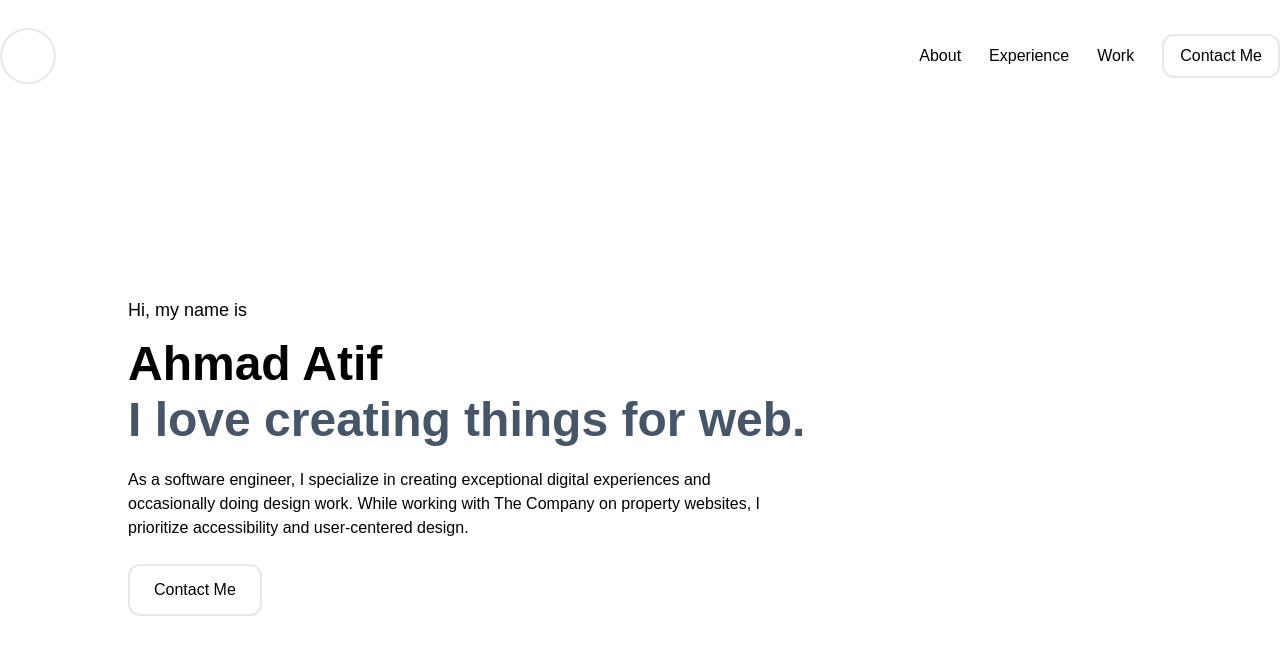
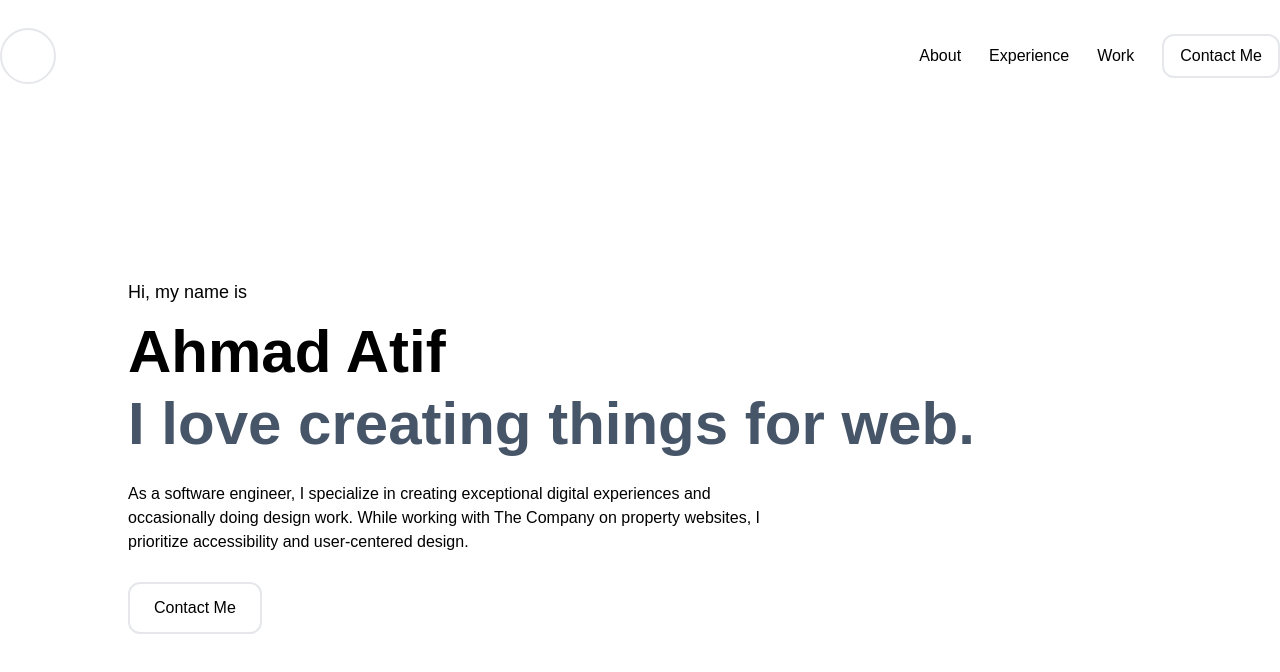
Before and after one commit to ahmadatif23/portfolio-v1, a Next.js app: page / in a window 1280 px wide. Shown: the top 672 px of the page. Built offline with nearby package versions, Linux system fonts and the light colour scheme.

Commit message:
improve sidebar for mobile

```diff
--- a/components/Navbar.js
+++ b/components/Navbar.js
@@ -37,13 +37,13 @@ export default function Navbar() {
             </div>
           </div>
 
-          <div className={ 'absolute top-0 h-screen bg-slate-200 bg-opacity-95 transition-all duration-700 ease-in-out overflow-hidden transform ' + (menu ? 'left-0' : '-left-1/2') }>
+          <div className={ 'absolute top-0 w-full h-screen bg-slate-200 bg-opacity-[96%] transition-all duration-700 ease-in-out overflow-hidden transform ' + (menu ? 'left-0' : '-left-full') }>
             <div className="w-full h-full flex flex-col justify-center">
               <div className="flex items-center justify-center mt-10">
                 <div className="w-14 h-14 border-2 border-white rounded-full flex items-center justify-center"></div>
               </div>
 
-              <div className="flex-1 flex items-center">
+              <div className="flex-1 w-full flex justify-center items-center">
                 <div className="flex flex-col items-center gap-7 px-7">
                   <ul className="flex flex-col items-center gap-7">
                     <li>About</li>
--- a/pages/index.js
+++ b/pages/index.js
@@ -16,9 +16,9 @@ export default function Home() {
       <main className='w-full h-full flex flex-col justify-center'>
         <section className='text-center sm:text-start'>
           <p className='text-lg mb-4'>Hi, my name is</p>
-          <h1 className='md:text-5xl text-4xl  font-bold leading-none mb-2'>Ahmad Atif</h1>
-          <h1 className='md:text-5xl text-4xl  font-bold text-slate-600 leading-none mb-6'>I love creating things for web.</h1>
-          <p className='max-w-2xl mb-6 sm:block hidden'>As a software engineer, I specialize in creating exceptional digital experiences and occasionally doing design work. While working with The Company on property websites, I prioritize accessibility and user-centered design.</p>
+          <h1 className='md:text-6xl text-5xl font-bold leading-none mb-3'>Ahmad Atif</h1>
+          <h1 className='md:text-6xl text-5xl font-bold text-slate-600 leading-none mb-7'>I love creating things for web.</h1>
+          <p className='max-w-2xl mb-7 sm:block hidden'>As a software engineer, I specialize in creating exceptional digital experiences and occasionally doing design work. While working with The Company on property websites, I prioritize accessibility and user-centered design.</p>
           <p className='max-w-2xl mb-2 sm:hidden font-light'>As a software engineer, I specialize in creating exceptional digital experiences and occasionally doing design work.</p>
           <p className='max-w-2xl mb-6 sm:hidden font-light'>While working with The Company on property websites, I prioritize accessibility and user-centered design.</p>
           <div>
```
